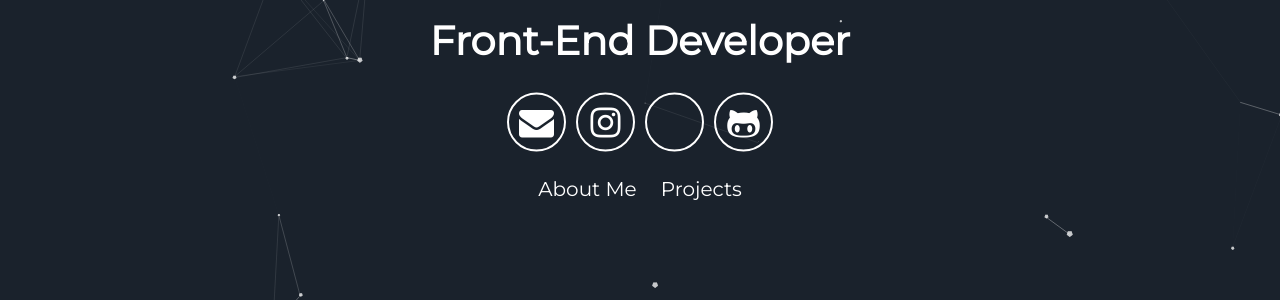
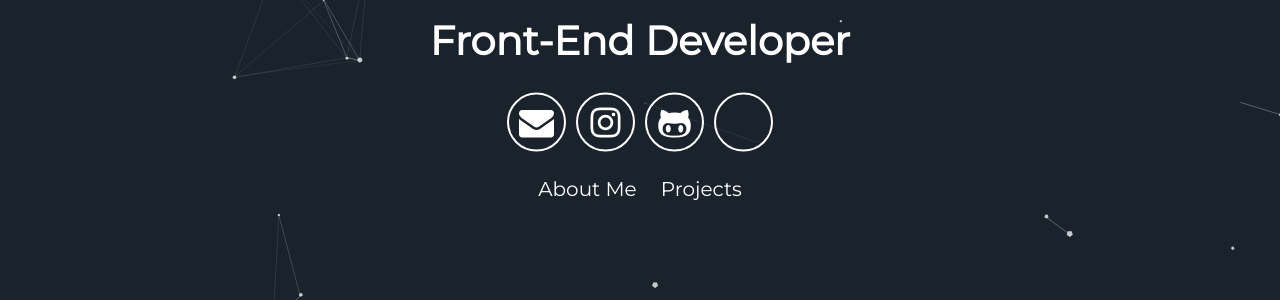
Before and after one commit to ClarkStoro/clarkstoro.github.io, a Jekyll site: the page built from index.html, in a window 1280 px wide. Shown: the part 478-778 px from the top of the page. Built offline with Jekyll 4.4.1, drawn with Linux system fonts in a browser that asks for light colours.

Commit message:
Update header.html

```diff
--- a/_includes/header.html
+++ b/_includes/header.html
@@ -7,8 +7,8 @@
       <div class="header-icons">
         <a aria-label="Send email" href="mailto:emanuele.maso97@gmail.com"><i class="icon fa fa-envelope"></i></a>
         <a aria-label="My Instagram" target="_blank" href="https://www.instagram.com/clarkstoro/"><i class="icon fa fa-instagram" aria-hidden="true"></i></a>
+        <a aria-label="My Github" target="_blank" href="https://github.com/ClarkStoro"><i class="icon fa fa-github-alt" aria-hidden="true"></i></a>
         <a aria-label="My Google Plus" target="_blank" href="#"><i class="icon fa fa-play-store" aria-hidden="true"></i></a>
-        <a aria-label="My Github" target="_blank" href="https://github.com/ClarkStoro"><i class="icon fa fa-github-alt" aria-hidden="true"></i></a>
       </div>
       <div class="header-links">
         <a class="link" href="#about" data-scroll>About Me</a>
```
